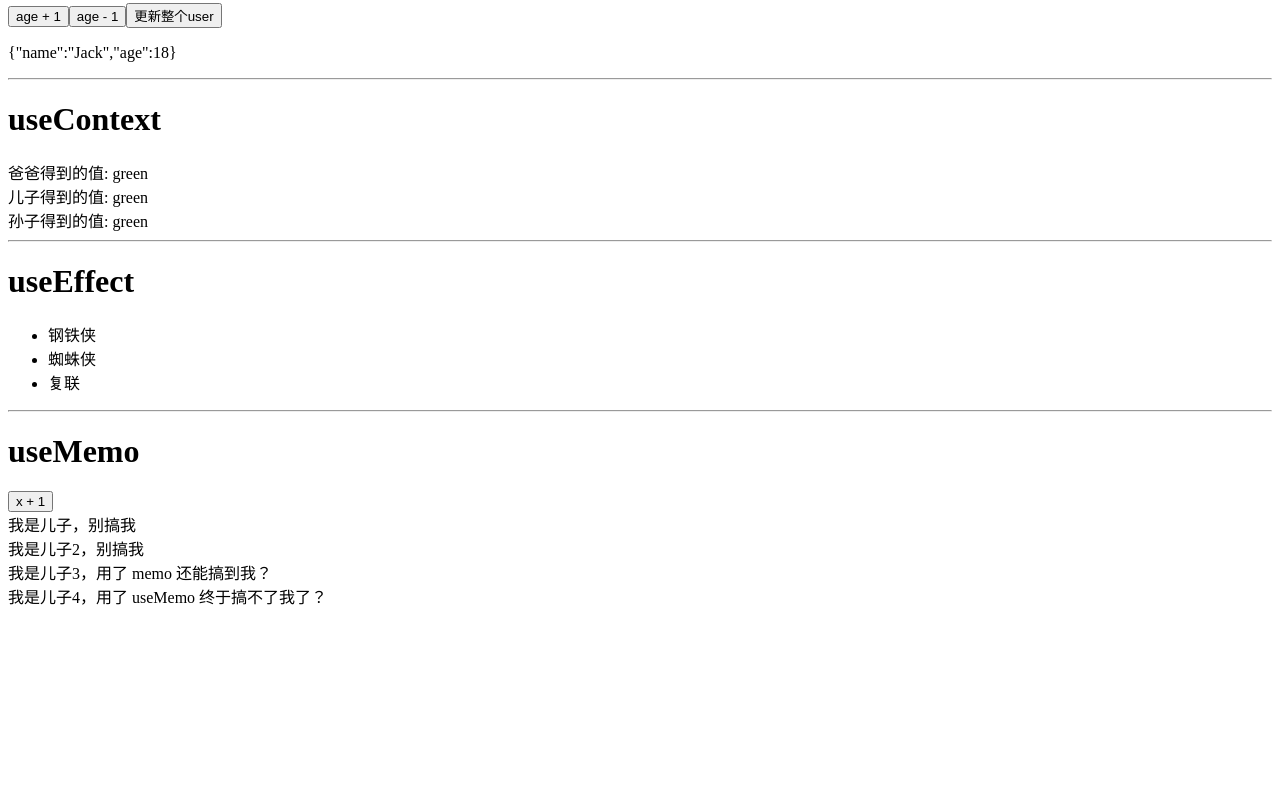
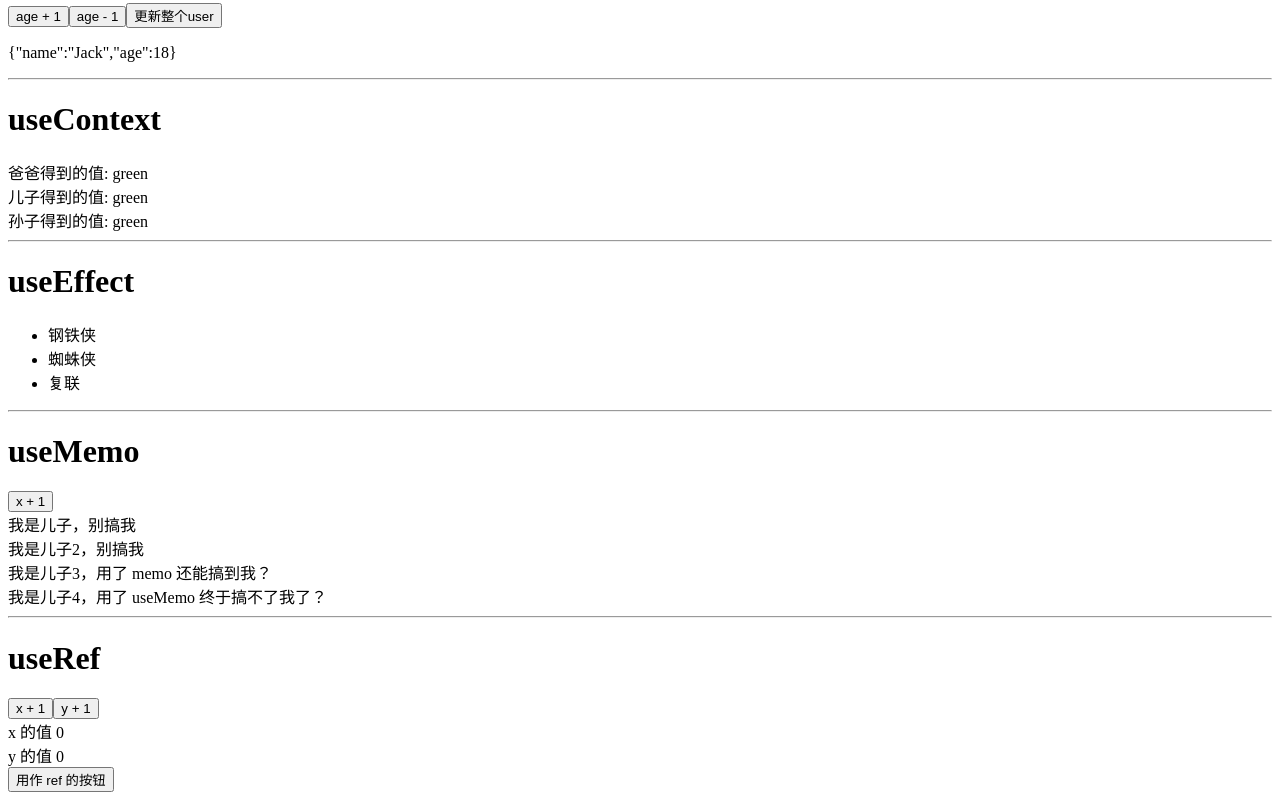
Before and after one commit to haixiangyan/learn-react-hooks, a React (Create React App) app: page / in a window 1280 px wide. Shown: the part 405-1205 px from the top of the page. Before the commit the page ends 1021 px from the top, so only its background shows below. Built offline with nearby package versions, Linux system fonts and the light colour scheme.

Commit message:
添加 LearnUseRef

```diff
--- a/src/App.tsx
+++ b/src/App.tsx
@@ -4,6 +4,7 @@ import LearnUseReducer from './LearnUseReducer'
 import LearnUseContext from './LearnUseContext'
 import LearnUseEffect from './LearnUseEffect'
 import LearnUseMemo from './LearnUseMemo'
+import LearnUseRef from './LearnUseRef'
 
 function App() {
   return (
@@ -17,6 +18,8 @@ function App() {
       <LearnUseEffect/>
       <hr/>
       <LearnUseMemo/>
+      <hr/>
+      <LearnUseRef/>
     </div>
   );
 }
--- /dev/null
+++ b/src/LearnUseRef.tsx
@@ -0,0 +1,36 @@
+import * as React from 'react'
+import {useEffect, useRef, useState} from 'react'
+
+const LearnUseRef: React.FC = () => {
+  const [x, setX] = useState(0)
+  const y = useRef(0)
+
+  const myButton = useRef(null)
+
+  useEffect(() => {
+    y.current += 1
+  }, [])
+
+  const changeX = () => setX(x + 1)
+  const changeY = () => y.current += 1
+
+  return (
+    <div>
+      <h1>useRef</h1>
+      <button onClick={changeX}>x + 1</button>
+      <button onClick={changeY}>y + 1</button>
+      <div>x 的值 {x}</div>
+      <div>y 的值 {y.current}</div>
+
+      <OKButton ref={myButton}/>
+    </div>
+  )
+}
+
+const Button = (props: any, ref: any) => {
+  return <button className="red" ref={ref}>用作 ref 的按钮</button>
+}
+
+const OKButton = React.forwardRef(Button)
+
+export default LearnUseRef
```
